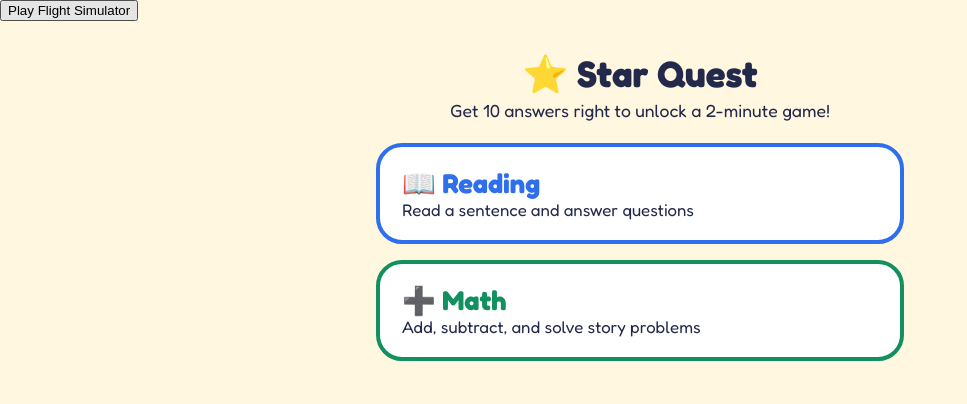
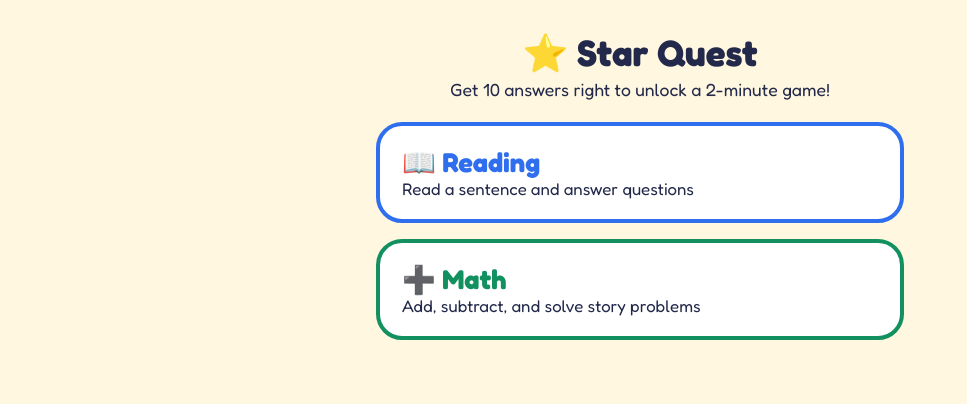
Before and after one commit to aroop-dhaliwal/star_quest.github.io, a plain HTML site: page learning.html in a window 1280 px wide. Shown: the whole page, without its empty margins (0-967 px from the left). Drawn offline with Linux system fonts and the light colour scheme.

Commit message:
Update learning.html

```diff
--- a/learning.html
+++ b/learning.html
@@ -1,5 +1,4 @@
-<button onclick="window.location.href='index1.html'">
-    Play Flight Simulator
+
 </button>
 <html lang="en">
 <head>
```
